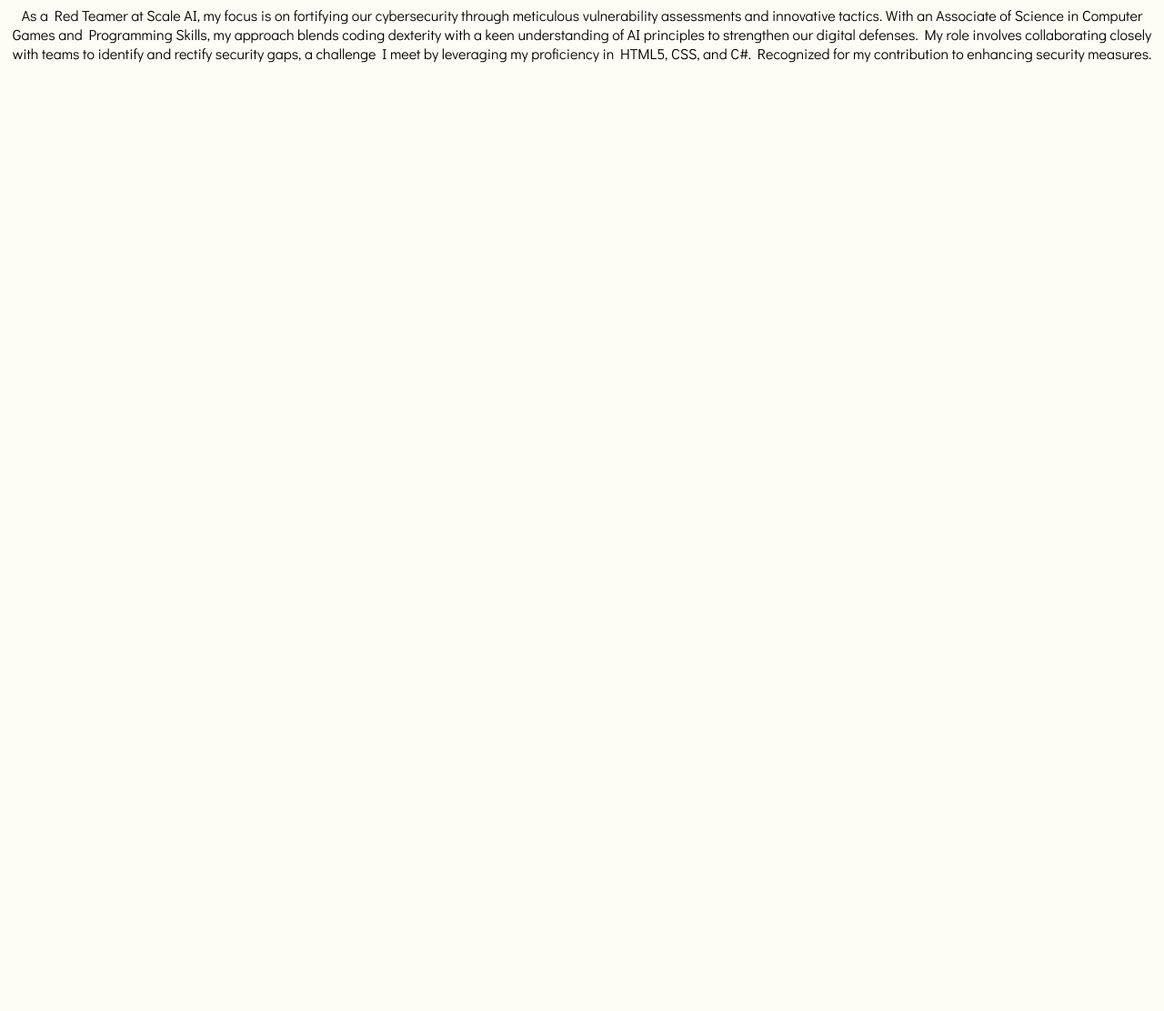
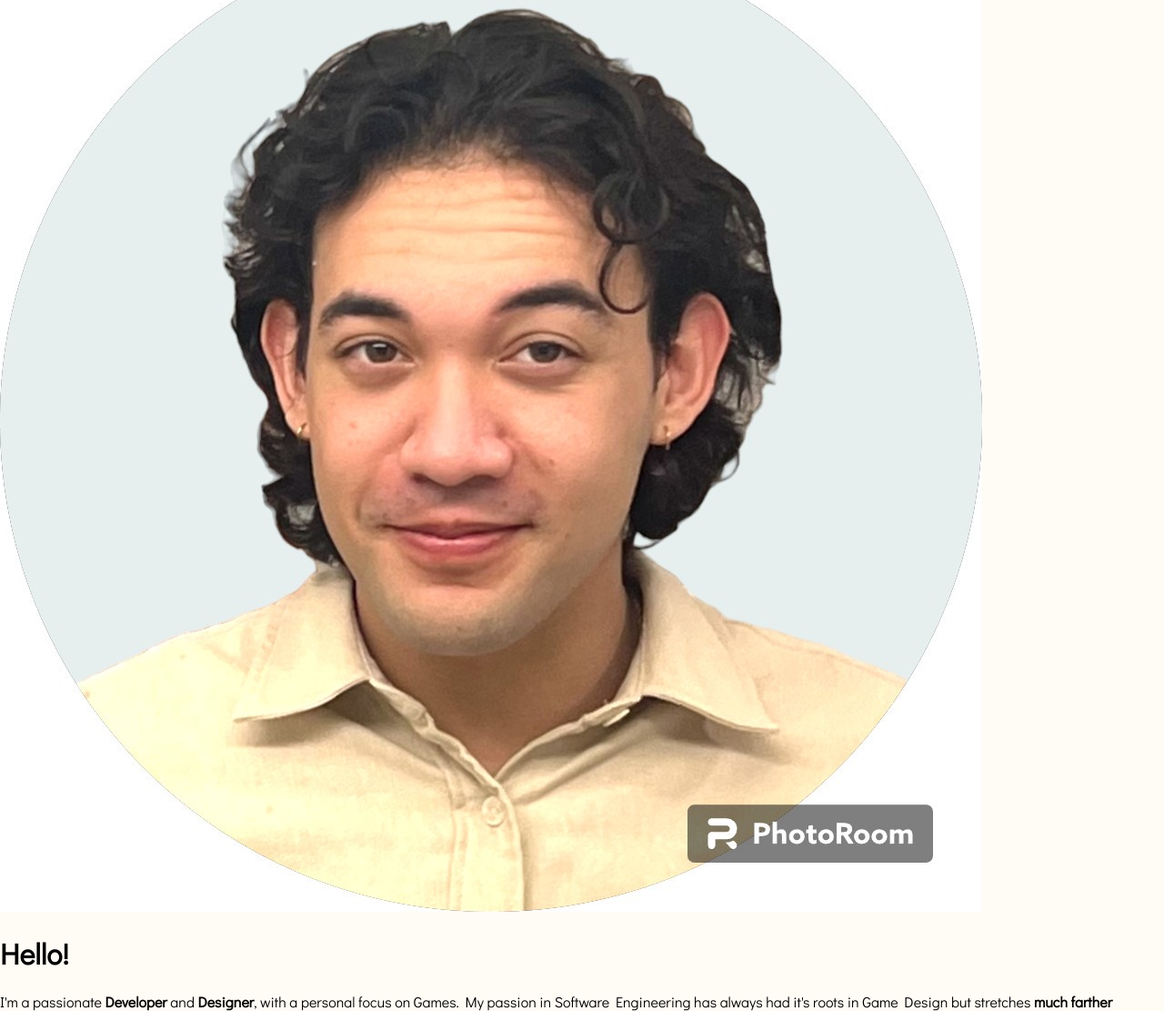
Before and after one commit to Sensorized/Sensorized.github.io, a plain HTML site: page index.html in a window 1280 px wide. Shown: the part 558-1669 px from the top of the page at 91% size. Before the commit the page ends 800 px from the top, so only its background shows below. Drawn offline with Linux system fonts and the light colour scheme.

Commit message:
Update index.html
Added the About me section along with a Picture

```diff
--- a/index.html
+++ b/index.html
@@ -14,6 +14,7 @@
 
 <body>
 
+ <!--hero banner*/-->
 <div class="hero-image">
     <div class="hero-text">
         <h1>Charles Brown</h1>
@@ -22,13 +23,19 @@
     </div>
 </div>
 
-<div class="About">
-  <h1 class ="aboutH">About Me</h1>
-    <p>As a Red Teamer at Scale AI, my focus is on fortifying our cybersecurity through meticulous vulnerability assessments and innovative tactics.
-    With an Associate of Science in Computer Games and Programming Skills, my approach blends coding dexterity with a keen understanding of AI principles to strengthen our digital defenses.
-    My role involves collaborating closely with teams to identify and rectify security gaps, a challenge I meet by leveraging my proficiency in HTML5, CSS, and C#. Recognized for my contribution to enhancing security measures.
-    </p>
-</div>
+<div class="about-container">
+    <div class="about">
+      <div class="about-pic">
+        <img src="assets/Head.jpg" alt="Profile picture">
+      </div>
+      <div class="about-text">
+        <h1>Hello!</h1>
+        <p>
+          I'm a passionate <b>Developer</b> and <b>Designer</b>, with a personal focus on Games. My passion in Software Engineering has always had it's roots in Game Design but stretches <b>much farther</b>
+        </p>
+      </div>
+    </div>
+  </div>
 
 </body>
 </html>
```
